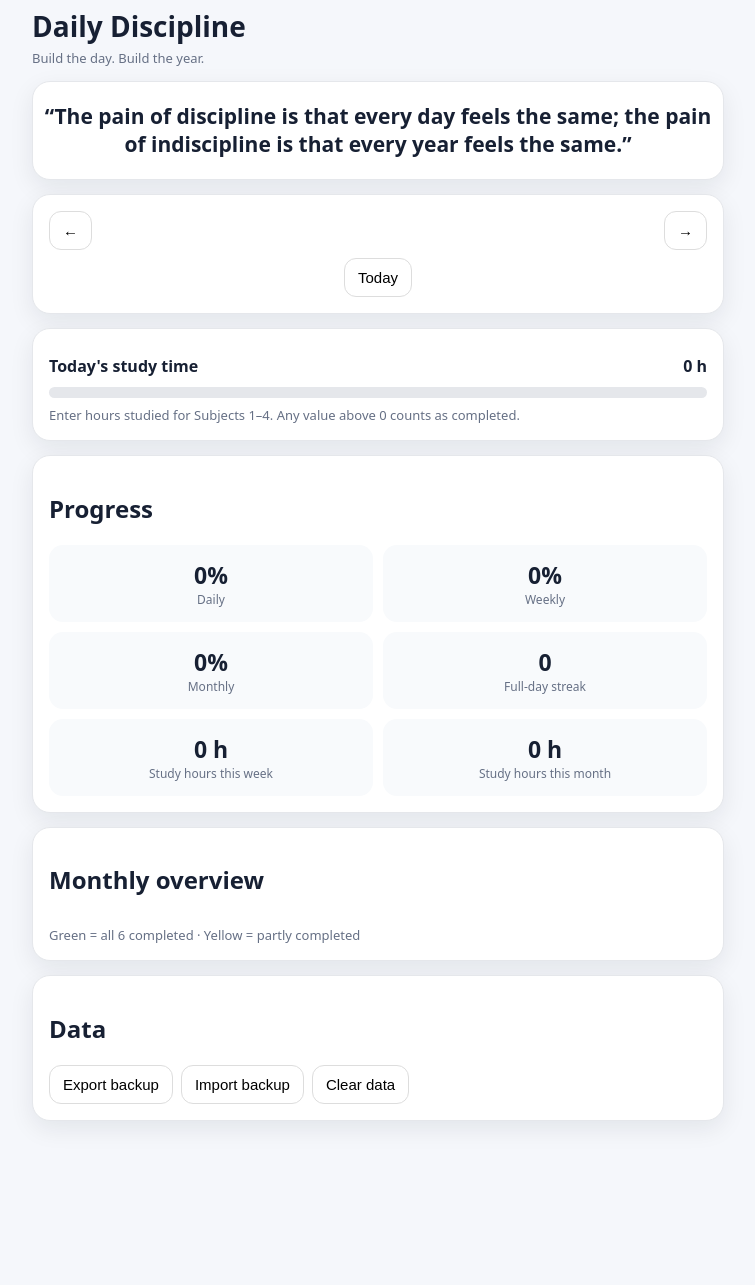
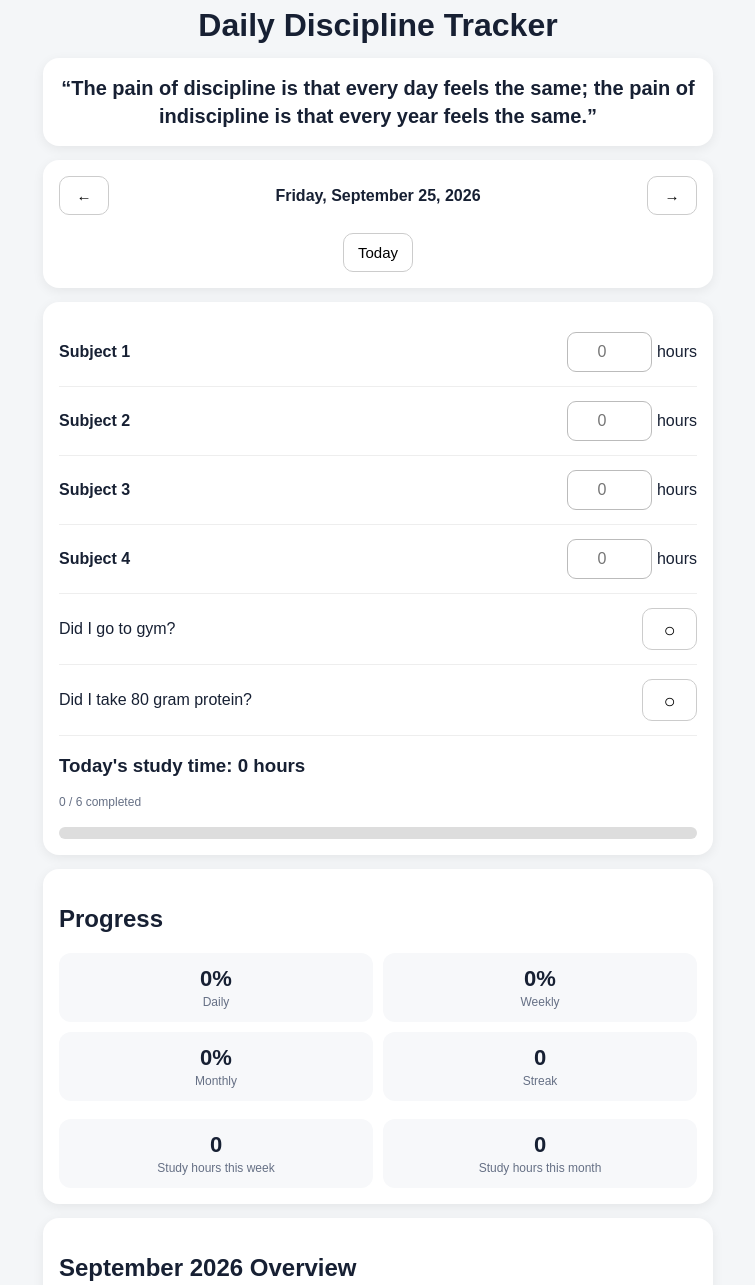
Before and after one commit to prashanttheuser99here/Habit-Tracker-, a plain HTML site: page index.html in a window 1280 px wide. Shown: the part 13-1298 px from the top of the page, without its empty margins (262-1017 px from the left). Before the commit the page ends 1174 px from the top, so only its background shows below. Drawn offline with Linux system fonts and the light colour scheme.

Commit message:
Update index.html

```diff
--- a/index.html
+++ b/index.html
@@ -1,123 +1,424 @@
-<!doctype html>
-<html>
+<!DOCTYPE html>
+<html lang="en">
 <head>
+<meta charset="UTF-8">
 <meta name="viewport" content="width=device-width,initial-scale=1">
 <title>Daily Discipline Tracker</title>
 <style>
-*{box-sizing:border-box}body{margin:0;background:#f5f7fb;color:#172033;font-family:system-ui,-apple-system,Segoe UI,Arial,sans-serif}
-.wrap{max-width:720px;margin:auto;padding:16px 14px 40px}.top{display:flex;justify-content:space-between;align-items:center}
-h1{font-size:28px;margin:4px 0}.sub,.small{color:#667085;font-size:13px}
-.card{background:white;border:1px solid #e5e7eb;border-radius:18px;padding:16px;margin-top:14px;box-shadow:0 8px 24px #10182814}
-.quote{text-align:center;font-size:21px;line-height:1.35;font-weight:750;padding:20px 10px}
-.nav{display:flex;align-items:center;gap:8px}.date{flex:1;text-align:center;font-weight:700}
-button{border:1px solid #ddd;background:white;border-radius:12px;padding:10px 13px;font-size:15px}
-.habit{display:flex;justify-content:space-between;align-items:center;padding:14px 0;border-bottom:1px solid #eee}
-.habit:last-child{border:0}.hour{width:105px;height:42px;border:1px solid #ddd;border-radius:11px;padding:8px;font-size:16px;text-align:right}
-.unit{font-size:13px;color:#667085;margin-left:5px}.check{width:48px;height:42px;font-size:21px;font-weight:bold}
-.on{background:#dcfce7;color:#15803d;border-color:#86efac}.off{color:#98a2b3}
-.stats{display:grid;grid-template-columns:repeat(2,1fr);gap:10px}.stat{background:#f8fafc;border-radius:14px;padding:14px;text-align:center}
-.num{font-size:23px;font-weight:800}.lbl{font-size:12px;color:#667085}.barbg{height:11px;background:#e5e7eb;border-radius:99px;overflow:hidden;margin-top:10px}.bar{height:100%;background:#2563eb;width:0}
-.summary{display:flex;justify-content:space-between;font-weight:700;padding-top:10px}
-.monthgrid{display:grid;grid-template-columns:repeat(7,1fr);gap:5px}.dow{text-align:center;font-size:11px;color:#667085}.day{min-height:42px;border:1px solid #ddd;border-radius:8px;display:flex;align-items:center;justify-content:center;font-size:12px}
-.full{background:#dcfce7;border-color:#86efac;color:#166534;font-weight:bold}.partial{background:#fef3c7;border-color:#fcd34d}.today{outline:2px solid #2563eb}
-.actions{display:flex;gap:8px;flex-wrap:wrap;margin-top:10px}
+*{box-sizing:border-box}
+body{margin:0;background:#f4f6f8;color:#172033;font-family:Arial,sans-serif}
+.container{max-width:700px;margin:auto;padding:15px}
+h1{text-align:center;margin:5px 0}
+.card{background:white;border-radius:16px;padding:16px;margin:14px 0;box-shadow:0 3px 12px #0001}
+.quote{text-align:center;font-size:20px;font-weight:bold;line-height:1.4}
+.nav{display:flex;align-items:center;gap:8px}
+.nav button{width:50px}
+.date{text-align:center;flex:1;font-weight:bold}
+button{border:1px solid #ccc;background:white;border-radius:10px;padding:10px 14px;font-size:15px}
+.item{display:flex;justify-content:space-between;align-items:center;padding:14px 0;border-bottom:1px solid #eee}
+.item:last-child{border-bottom:0}
+.subject{font-weight:bold}
+.hours{display:flex;align-items:center;gap:5px}
+.hours input{width:85px;padding:10px;border:1px solid #bbb;border-radius:9px;font-size:16px;text-align:center}
+.check{width:55px;height:42px;font-size:20px}
+.yes{background:#d9fbe5;border-color:#55b878}
+.stats{display:grid;grid-template-columns:1fr 1fr;gap:10px}
+.stat{background:#f7f8fa;border-radius:12px;padding:13px;text-align:center}
+.number{font-size:22px;font-weight:bold}
+.label{font-size:12px;color:#667085;margin-top:3px}
+.progress-bg{height:12px;background:#ddd;border-radius:20px;overflow:hidden}
+.progress{height:100%;background:#2563eb;width:0}
+.month{display:grid;grid-template-columns:repeat(7,1fr);gap:4px}
+.day{height:40px;border:1px solid #ddd;border-radius:7px;display:flex;align-items:center;justify-content:center;font-size:12px}
+.full{background:#d9fbe5}
+.partial{background:#fff0bd}
+.small{font-size:12px;color:#667085}
 </style>
 </head>
+
 <body>
-<div class="wrap">
-<div class="top"><div><h1>Daily Discipline</h1><div class="sub">Build the day. Build the year.</div></div></div>
+<div class="container">
 
-<div class="card quote">“The pain of discipline is that every day feels the same; the pain of indiscipline is that every year feels the same.”</div>
+<h1>Daily Discipline Tracker</h1>
 
-<div class="card">
-<div class="nav"><button id="prev">←</button><div class="date" id="date"></div><button id="next">→</button></div>
-<div style="text-align:center;margin-top:8px"><button id="today">Today</button></div>
+<div class="card quote">
+“The pain of discipline is that every day feels the same; the pain of indiscipline is that every year feels the same.”
 </div>
 
 <div class="card">
-<div id="habits"></div>
-<div class="summary"><span>Today's study time</span><span id="dayHours">0 h</span></div>
-<div class="small" id="dayText"></div>
-<div class="barbg"><div class="bar" id="dayBar"></div></div>
-<div class="small" style="margin-top:8px">Enter hours studied for Subjects 1–4. Any value above 0 counts as completed.</div>
+<div class="nav">
+<button id="previous">←</button>
+<div class="date" id="date"></div>
+<button id="next">→</button>
+</div>
+<br>
+<center><button id="today">Today</button></center>
+</div>
+
+<div class="card">
+
+<div class="item">
+<div class="subject">Subject 1</div>
+<div class="hours">
+<input id="subject1" type="number" min="0" step="0.5" placeholder="0">
+<span>hours</span>
+</div>
+</div>
+
+<div class="item">
+<div class="subject">Subject 2</div>
+<div class="hours">
+<input id="subject2" type="number" min="0" step="0.5" placeholder="0">
+<span>hours</span>
+</div>
+</div>
+
+<div class="item">
+<div class="subject">Subject 3</div>
+<div class="hours">
+<input id="subject3" type="number" min="0" step="0.5" placeholder="0">
+<span>hours</span>
+</div>
+</div>
+
+<div class="item">
+<div class="subject">Subject 4</div>
+<div class="hours">
+<input id="subject4" type="number" min="0" step="0.5" placeholder="0">
+<span>hours</span>
+</div>
+</div>
+
+<div class="item">
+<div>Did I go to gym?</div>
+<button class="check" id="gym">○</button>
+</div>
+
+<div class="item">
+<div>Did I take 80 gram protein?</div>
+<button class="check" id="protein">○</button>
+</div>
+
+<h3>Today's study time: <span id="todayHours">0</span> hours</h3>
+<div class="small" id="completed">0 / 6 completed</div>
+<br>
+<div class="progress-bg">
+<div class="progress" id="progress"></div>
+</div>
+
 </div>
 
 <div class="card">
 <h2>Progress</h2>
+
 <div class="stats">
-<div class="stat"><div class="num" id="daily">0%</div><div class="lbl">Daily</div></div>
-<div class="stat"><div class="num" id="weekly">0%</div><div class="lbl">Weekly</div></div>
-<div class="stat"><div class="num" id="monthly">0%</div><div class="lbl">Monthly</div></div>
-<div class="stat"><div class="num" id="streak">0</div><div class="lbl">Full-day streak</div></div>
+<div class="stat">
+<div class="number" id="daily">0%</div>
+<div class="label">Daily</div>
 </div>
-<div class="stats" style="margin-top:10px">
-<div class="stat"><div class="num" id="weekHours">0 h</div><div class="lbl">Study hours this week</div></div>
-<div class="stat"><div class="num" id="monthHours">0 h</div><div class="lbl">Study hours this month</div></div>
+
+<div class="stat">
+<div class="number" id="weekly">0%</div>
+<div class="label">Weekly</div>
+</div>
+
+<div class="stat">
+<div class="number" id="monthly">0%</div>
+<div class="label">Monthly</div>
+</div>
+
+<div class="stat">
+<div class="number" id="streak">0</div>
+<div class="label">Streak</div>
 </div>
 </div>
 
-<div class="card">
-<h2 id="monthTitle">Monthly overview</h2>
-<div class="monthgrid" id="monthGrid"></div>
-<div class="small" style="margin-top:10px">Green = all 6 completed · Yellow = partly completed</div>
+<br>
+
+<div class="stats">
+<div class="stat">
+<div class="number" id="weekHours">0</div>
+<div class="label">Study hours this week</div>
+</div>
+
+<div class="stat">
+<div class="number" id="monthHours">0</div>
+<div class="label">Study hours this month</div>
+</div>
+</div>
+
 </div>
 
 <div class="card">
-<h2>Data</h2>
-<div class="actions">
-<button id="export">Export backup</button>
-<button id="import">Import backup</button>
-<button id="clear">Clear data</button>
+<h2 id="monthTitle">Monthly Overview</h2>
+<div class="month" id="calendar"></div>
+<p class="small">Green = all 6 completed · Yellow = partly completed</p>
 </div>
-<input type="file" id="file" accept=".json" hidden>
-</div>
+
 </div>
 
 <script>
-const KEY="discipline-v2";
-let data=JSON.parse(localStorage.getItem(KEY)||"{}");
-let selected=new Date();selected.setHours(0,0,0,0);
+const STORAGE="discipline_tracker_v4";
 
-function iso(d){return d.toISOString().slice(0,10)}
-function ent(s){if(!data[s])data[s]={h:[0,0,0,0],g:false,p:false};return data[s]}
-function hours(s){return ent(s).h.reduce((a,b)=>a+(+b||0),0)}
-function done(s){let e=ent(s);return e.h.filter(x=>x>0).length+(e.g?1:0)+(e.p?1:0)}
-function pct(s){return done(s)/6*100}
-function fmtH(n){return Number.isInteger(n)?n+" h":n.toFixed(1)+" h"}
-function startWeek(d){let x=new Date(d);x.setDate(x.getDate()-x.getDay());x.setHours(0,0,0,0);return x}
-function range(start,n,fn){let x=0;for(let i=0;i<n;i++){let d=new Date(start);d.setDate(d.getDate()+i);x+=fn(iso(d))}return x}
-function save(){localStorage.setItem(KEY,JSON.stringify(data))}
+let database={};
+try{
+ database=JSON.parse(localStorage.getItem(STORAGE)||"{}");
+}catch(e){
+ database={};
+}
+
+let selected=new Date();
+selected.setHours(0,0,0,0);
+
+function dateKey(d){
+ return d.getFullYear()+"-"+String(d.getMonth()+1).padStart(2,"0")+"-"+String(d.getDate()).padStart(2,"0");
+}
+
+function getData(key){
+ if(!database[key]){
+  database[key]={
+   subject1:0,
+   subject2:0,
+   subject3:0,
+   subject4:0,
+   gym:false,
+   protein:false
+  };
+ }
+ return database[key];
+}
+
+function save(){
+ localStorage.setItem(STORAGE,JSON.stringify(database));
+}
+
+function totalHours(key){
+ const d=getData(key);
+ return Number(d.subject1||0)+
+        Number(d.subject2||0)+
+        Number(d.subject3||0)+
+        Number(d.subject4||0);
+}
+
+function completed(key){
+ const d=getData(key);
+ let n=0;
+ if(Number(d.subject1)>0)n++;
+ if(Number(d.subject2)>0)n++;
+ if(Number(d.subject3)>0)n++;
+ if(Number(d.subject4)>0)n++;
+ if(d.gym)n++;
+ if(d.protein)n++;
+ return n;
+}
+
+function percentage(key){
+ return completed(key)/6*100;
+}
 
 function render(){
- let s=iso(selected),e=ent(s);
- document.getElementById("date").textContent=selected.toLocaleDateString(undefined,{weekday:"long",day:"numeric",month:"long",year:"numeric"});
+ const key=dateKey(selected);
+ const d=getData(key);
 
- let names=["Subject 1","Subject 2","Subject 3","Subject 4"];
- let html=names.map((n,i)=>`<div class="habit"><span>${n}</span><span><input class="hour" type="number" min="0" step=".5" inputmode="decimal" data-i="${i}" value="${e.h[i]||""}" placeholder="0"><span class="unit">hours</span></span></div>`).join("");
- html+=`<div class="habit"><span>Did I go to gym?</span><button class="check ${e.g?"on":"off"}" id="gym">${e.g?"✓":"○"}</button></div>`;
- html+=`<div class="habit"><span>Did I take 80 gram protein?</span><button class="check ${e.p?"on":"off"}" id="protein">${e.p?"✓":"○"}</button></div>`;
- document.getElementById("habits").innerHTML=html;
+ document.getElementById("date").textContent=
+ selected.toLocaleDateString(undefined,{
+  weekday:"long",
+  day:"numeric",
+  month:"long",
+  year:"numeric"
+ });
 
- document.querySelectorAll("[data-i]").forEach(x=>x.onchange=()=>{
-   let v=parseFloat(x.value);if(!isFinite(v)||v<0)v=0;
-   e.h[+x.dataset.i]=Math.round(v*2)/2;save();render();
- });
- document.getElementById("gym").onclick=()=>{e.g=!e.g;save();render()};
- document.getElementById("protein").onclick=()=>{e.p=!e.p;save();render()};
+ document.getElementById("subject1").value=d.subject1||"";
+ document.getElementById("subject2").value=d.subject2||"";
+ document.getElementById("subject3").value=d.subject3||"";
+ document.getElementById("subject4").value=d.subject4||"";
 
- let d=pct(s),w=startWeek(selected),m=new Date(selected.getFullYear(),selected.getMonth(),1),last=new Date(selected.getFullYear(),selected.getMonth()+1,0);
- document.getElementById("daily").textContent=Math.round(d)+"%";
- document.getElementById("dayBar").style.width=d+"%";
- document.getElementById("dayText").textContent=done(s)+" / 6 completed";
- document.getElementById("dayHours").textContent=fmtH(hours(s));
- document.getElementById("weekly").textContent=Math.round(range(w,7,pct)/7)+"%";
- document.getElementById("weekHours").textContent=fmtH(range(w,7,hours));
- document.getElementById("monthly").textContent=Math.round(range(m,last.getDate(),pct)/last.getDate())+"%";
- document.getElementById("monthHours").textContent=fmtH(range(m,last.getDate(),hours));
- document.getElementById("streak").textContent=streak();
- month();
+ const gym=document.getElementById("gym");
+ gym.textContent=d.gym?"✓":"○";
+ gym.className="check "+(d.gym?"yes":"");
+
+ const protein=document.getElementById("protein");
+ protein.textContent=d.protein?"✓":"○";
+ protein.className="check "+(d.protein?"yes":"");
+
+ const p=percentage(key);
+
+ document.getElementById("todayHours").textContent=totalHours(key);
+ document.getElementById("completed").textContent=completed(key)+" / 6 completed";
+ document.getElementById("progress").style.width=p+"%";
+ document.getElementById("daily").textContent=Math.round(p)+"%";
+
+ renderPeriods();
+ renderCalendar();
 }
 
-function streak(){
- let d=new Date(selected),n=0,t=new Date();t.setHours(0,0,0,0);if(d>t)d=t;
- while(pct(iso(d))===100){n++;d
+function renderPeriods(){
+
+ const weekStart=new Date(selected);
+ weekStart.setDate(selected.getDate()-selected.getDay());
+
+ let weekPercent=0;
+ let weekHours=0;
+
+ for(let i=0;i<7;i++){
+  let d=new Date(weekStart);
+  d.setDate(weekStart.getDate()+i);
+  let k=dateKey(d);
+  weekPercent+=percentage(k);
+  weekHours+=totalHours(k);
+ }
+
+ document.getElementById("weekly").textContent=
+ Math.round(weekPercent/7)+"%";
+
+ document.getElementById("weekHours").textContent=
+ weekHours;
+
+ const monthStart=new Date(
+  selected.getFullYear(),
+  selected.getMonth(),
+  1
+ );
+
+ const daysInMonth=new Date(
+  selected.getFullYear(),
+  selected.getMonth()+1,
+  0
+ ).getDate();
+
+ let monthPercent=0;
+ let monthHours=0;
+
+ for(let i=1;i<=daysInMonth;i++){
+  let d=new Date(
+   selected.getFullYear(),
+   selected.getMonth(),
+   i
+  );
+  let k=dateKey(d);
+  monthPercent+=percentage(k);
+  monthHours+=totalHours(k);
+ }
+
+ document.getElementById("monthly").textContent=
+ Math.round(monthPercent/daysInMonth)+"%";
+
+ document.getElementById("monthHours").textContent=
+ monthHours;
+
+ let streak=0;
+ let d=new Date(selected);
+
+ while(percentage(dateKey(d))===100){
+  streak++;
+  d.setDate(d.getDate()-1);
+ }
+
+ document.getElementById("streak").textContent=streak;
+}
+
+function renderCalendar(){
+
+ const year=selected.getFullYear();
+ const month=selected.getMonth();
+
+ const first=new Date(year,month,1);
+ const last=new Date(year,month+1,0);
+
+ document.getElementById("monthTitle").textContent=
+ first.toLocaleDateString(undefined,{
+  month:"long",
+  year:"numeric"
+ })+" Overview";
+
+ let html="";
+
+ for(let i=0;i<first.getDay();i++){
+  html+="<div></div>";
+ }
+
+ for(let day=1;day<=last.getDate();day++){
+
+  const d=new Date(year,month,day);
+  const k=dateKey(d);
+  const p=percentage(k);
+
+  let cls="day";
+
+  if(p===100)cls+=" full";
+  else if(p>0)cls+=" partial";
+
+  html+=
+  '<div class="'+cls+'">'+
+  day+
+  (p===100?" ✓":"")+
+  "</div>";
+ }
+
+ document.getElementById("calendar").innerHTML=html;
+}
+
+function updateSubject(id){
+ const key=dateKey(selected);
+ const d=getData(key);
+
+ let value=Number(document.getElementById(id).value);
+
+ if(!isFinite(value)||value<0)value=0;
+
+ d[id]=value;
+ save();
+ render();
+}
+
+document.getElementById("subject1").addEventListener("change",function(){
+ updateSubject("subject1");
+});
+
+document.getElementById("subject2").addEventListener("change",function(){
+ updateSubject("subject2");
+});
+
+document.getElementById("subject3").addEventListener("change",function(){
+ updateSubject("subject3");
+});
+
+document.getElementById("subject4").addEventListener("change",function(){
+ updateSubject("subject4");
+});
+
+document.getElementById("gym").addEventListener("click",function(){
+ const d=getData(dateKey(selected));
+ d.gym=!d.gym;
+ save();
+ render();
+});
+
+document.getElementById("protein").addEventListener("click",function(){
+ const d=getData(dateKey(selected));
+ d.protein=!d.protein;
+ save();
+ render();
+});
+
+document.getElementById("previous").addEventListener("click",function(){
+ selected.setDate(selected.getDate()-1);
+ render();
+});
+
+document.getElementById("next").addEventListener("click",function(){
+ selected.setDate(selected.getDate()+1);
+ render();
+});
+
+document.getElementById("today").addEventListener("click",function(){
+ selected=new Date();
+ selected.setHours(0,0,0,0);
+ render();
+});
+
+render();
+</script>
+
+</body>
+</html>
```
